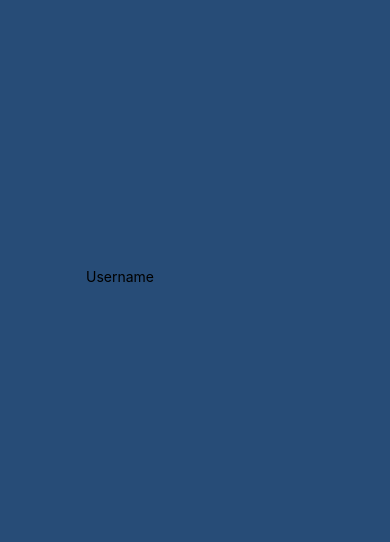
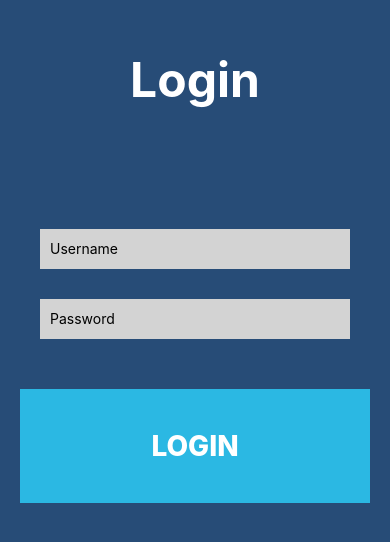
Before and after one commit to OlimjonNematov/studyMatch, a React Native app: screen / in a window 390 px wide. Shown: the part 146-688 px from the top of the page. Built offline with nearby package versions, Linux system fonts and the light colour scheme.

Commit message:
Finished Login Screen

```diff
--- a/app/components/LoginField.js
+++ b/app/components/LoginField.js
@@ -1,14 +1,25 @@
 import React, { Component } from 'react';
 import { StyleSheet, View, TextInput } from 'react-native';
 
-export default class LoginScreen extends Component {
+export default class LoginField extends Component {
     render() {
         return (
-            <View style={styles.center}>
+            <View style={styles.container}>
                 <TextInput
-                placeholder="Username"
-                placeholderTextColor="black"
-                style={styles.textbox}>
+                    placeholder="Username"
+                    placeholderTextColor="black"
+                    style={styles.textbox}
+                    autoCapitalize='none'
+                    autoCompleteType='username'
+                    returnKeyType='next'>
+                </TextInput>
+
+                <TextInput
+                    placeholder="Password"
+                    placeholderTextColor='black'
+                    style={styles.textbox}
+                    secureTextEntry='true'
+                    returnKeyType="go">
                 </TextInput>
             </View>
         );
@@ -16,12 +27,8 @@ export default class LoginScreen extends Component {
 }
 
 const styles = StyleSheet.create({
-    center: {
-        alignItems: 'center',
-        justifyContent: 'center',
-        flex: 1,
-        padding: 20,
-        backgroundColor: "#274C77"
+    container: {
+        padding: 20
     },
     textbox: {
         height: 40,
--- a/app/screens/LoginScreen.js
+++ b/app/screens/LoginScreen.js
@@ -1,28 +1,51 @@
 import React, { Component } from 'react';
-import { StyleSheet, View, TextInput } from 'react-native';
+import { StyleSheet, View, TextInput, Text, TouchableOpacity, KeyboardAvoidingView } from 'react-native';
 import LoginField from '../components/LoginField';
 
 export default class LoginScreen extends Component {
     render() {
         return (
-            <View style={styles.background}>
-                <TextInput
-                placeholder="Username"
-                placeholderTextColor="black"
-                style={styles.textbox}>
+            <KeyboardAvoidingView style={styles.background}
+            behavior="padding">
+                <Text style={styles.loginText}>
+                    Login
+                </Text>
+                <LoginField/>
 
-                </TextInput>
-            </View>
+                <TouchableOpacity style={styles.buttonContainer}>
+                    <Text style={styles.buttonText}>
+                        LOGIN
+                    </Text>
+                </TouchableOpacity>
+            </KeyboardAvoidingView>
         );
     }
 }
 
 const styles = StyleSheet.create({
     background: {
-        alignItems: 'center',
-        justifyContent: 'center',
         flex: 1,
-        padding: 20,
-        backgroundColor: "#274C77"
+        backgroundColor: "#274C77",
+        justifyContent: "center",
+        alignContent: 'center',
+        padding: 20
+    },
+    loginText: {
+        paddingBottom: 100,
+        fontWeight: 'bold',
+        fontSize: 48,
+        textAlign: 'center',
+        textAlignVertical: 'center',
+        color: 'white',
+    },
+    buttonContainer: {
+        backgroundColor: "#2BB8E3",
+        paddingVertical: 40
+    },
+    buttonText: {
+        textAlign: 'center',
+        color: 'white',
+        fontWeight: '800',
+        fontSize: 28
     }
 });
```
